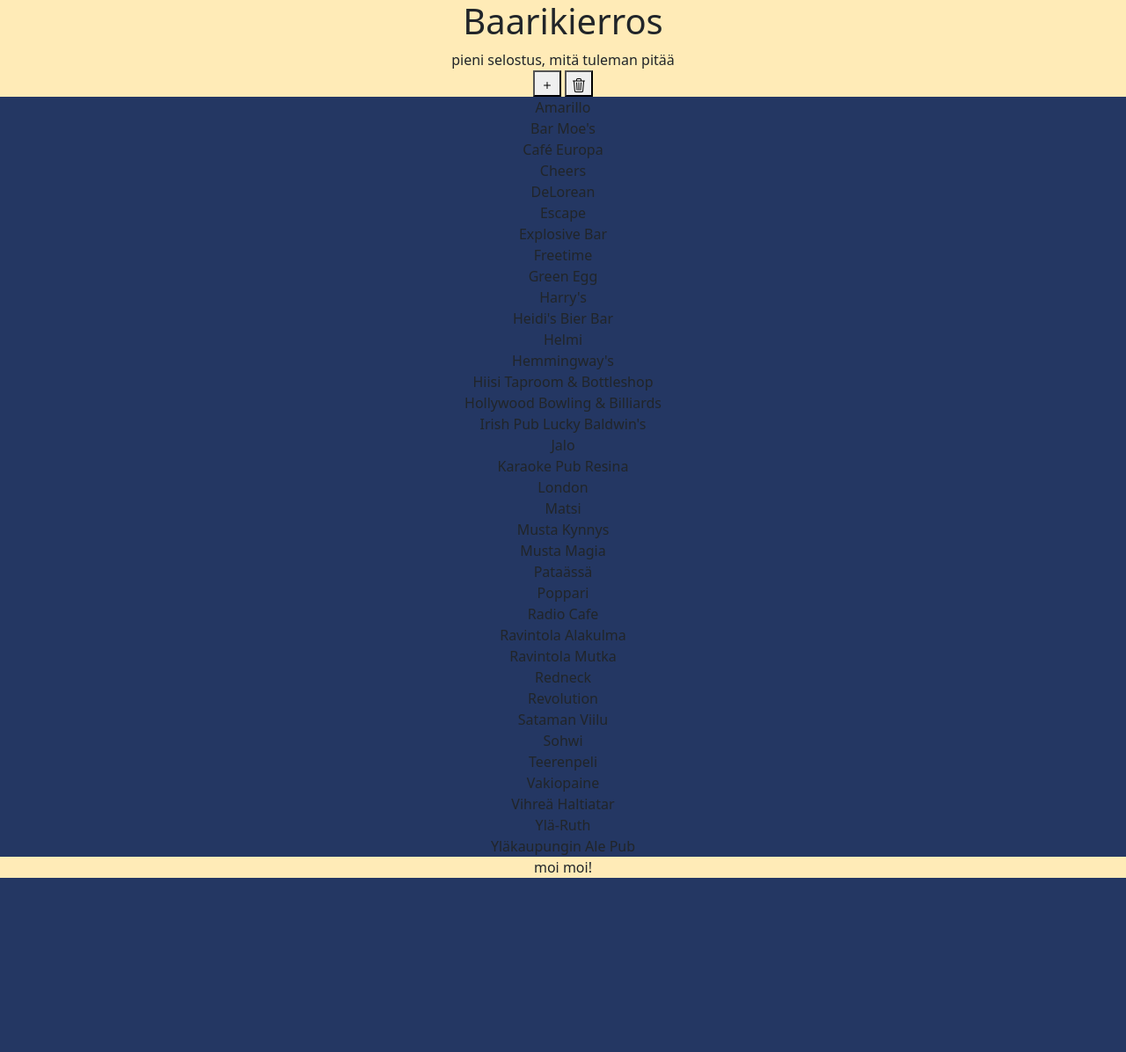
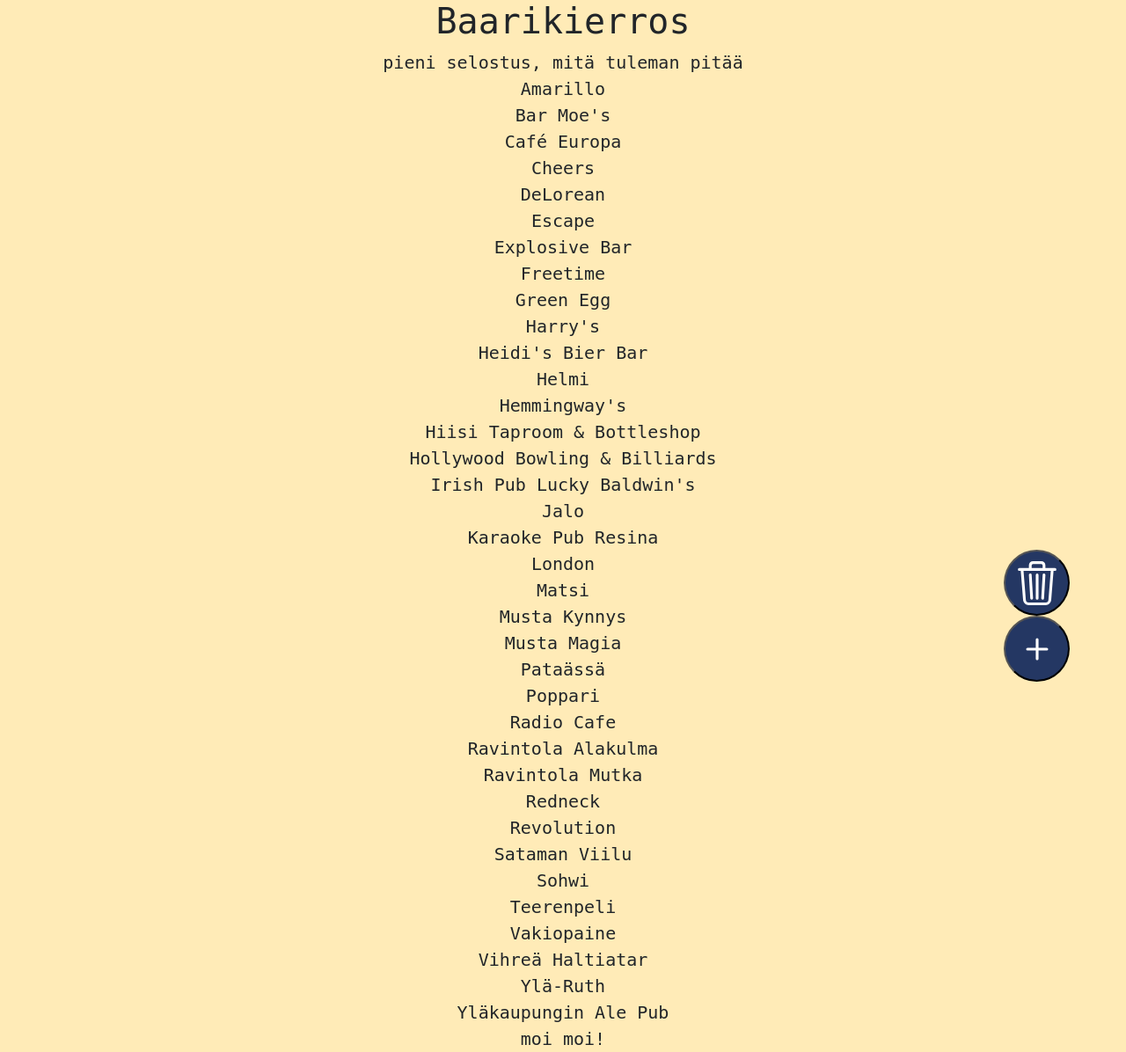
Before and after one commit to jjalaitinen/kaljakierros, a Flask app: page / in a window 1280 px wide. Shown: the whole page at 88% size. Before the commit the page ends 998 px from the top, so only its background shows below. Run offline with Flask 2, Linux system fonts and the light colour scheme.

Commit message:
. Lisäksi vähän muutoksia/kokeiluja väreihin ja fontteihin

```diff
--- a/static/tyylit.css
+++ b/static/tyylit.css
@@ -9,6 +9,32 @@ ul {
   padding: 0;
   margin: 0 !important;
 }
+body {
+  font-family:monospace !important;
+  font-size:x-large !important;
+}
+
+#baarikierrosnapit {
+  right:0;
+  bottom:0;
+  padding-right: 5%;
+  padding-bottom: 5%;
+  height: 175px;
+  display: flex;
+  flex-direction: column;
+  justify-content: space-between;
+  position: fixed;
+}
+
+button {
+  background-color: #243763;
+  font-size:xx-large !important;
+  box-shadow: 5px #a6a6a6;
+  border-radius: 100% !important;
+  min-width: 75px;
+  min-height: 75px;
+
+}
 
 #alkujorinat {
   background-color: #ffebb7;
@@ -17,7 +43,7 @@ ul {
   background-color: #ffebb7;
 }
 #baari_info {
-  background-color: #243763;
+  background-color: #ffebb7;
 }
 #loppuhorinat {
   background-color: #ffebb7;
--- a/templates/index.html
+++ b/templates/index.html
@@ -30,32 +30,32 @@
 
     <div id="toiminnallisuus">
       <ul id="baarikierroslista" class="list-unstyled"></ul>
-      <div>
+      <div id="baarikierrosnapit">
+        <button id="poista_baarit">
+          <svg
+            xmlns="http://www.w3.org/2000/svg"
+            width="50"
+            height="50"
+            fill="white"
+            class="bi bi-trash3"
+            viewBox="0 0 16 16"
+          >
+            <path
+              d="M6.5 1h3a.5.5 0 0 1 .5.5v1H6v-1a.5.5 0 0 1 .5-.5ZM11 2.5v-1A1.5 1.5 0 0 0 9.5 0h-3A1.5 1.5 0 0 0 5 1.5v1H2.506a.58.58 0 0 0-.01 0H1.5a.5.5 0 0 0 0 1h.538l.853 10.66A2 2 0 0 0 4.885 16h6.23a2 2 0 0 0 1.994-1.84l.853-10.66h.538a.5.5 0 0 0 0-1h-.995a.59.59 0 0 0-.01 0H11Zm1.958 1-.846 10.58a1 1 0 0 1-.997.92h-6.23a1 1 0 0 1-.997-.92L3.042 3.5h9.916Zm-7.487 1a.5.5 0 0 1 .528.47l.5 8.5a.5.5 0 0 1-.998.06L5 5.03a.5.5 0 0 1 .47-.53Zm5.058 0a.5.5 0 0 1 .47.53l-.5 8.5a.5.5 0 1 1-.998-.06l.5-8.5a.5.5 0 0 1 .528-.47ZM8 4.5a.5.5 0 0 1 .5.5v8.5a.5.5 0 0 1-1 0V5a.5.5 0 0 1 .5-.5Z"
+            />
+          </svg>
+        </button>
         <button id="lisaa_baari">
           <svg
             xmlns="http://www.w3.org/2000/svg"
-            width="16"
-            height="16"
-            fill="currentColor"
+            width="50"
+            height="50"
+            fill="white"
             class="bi bi-plus"
             viewBox="0 0 16 16"
           >
             <path
               d="M8 4a.5.5 0 0 1 .5.5v3h3a.5.5 0 0 1 0 1h-3v3a.5.5 0 0 1-1 0v-3h-3a.5.5 0 0 1 0-1h3v-3A.5.5 0 0 1 8 4z"
-            />
-          </svg>
-        </button>
-        <button id="poista_baarit">
-          <svg
-            xmlns="http://www.w3.org/2000/svg"
-            width="16"
-            height="16"
-            fill="currentColor"
-            class="bi bi-trash3"
-            viewBox="0 0 16 16"
-          >
-            <path
-              d="M6.5 1h3a.5.5 0 0 1 .5.5v1H6v-1a.5.5 0 0 1 .5-.5ZM11 2.5v-1A1.5 1.5 0 0 0 9.5 0h-3A1.5 1.5 0 0 0 5 1.5v1H2.506a.58.58 0 0 0-.01 0H1.5a.5.5 0 0 0 0 1h.538l.853 10.66A2 2 0 0 0 4.885 16h6.23a2 2 0 0 0 1.994-1.84l.853-10.66h.538a.5.5 0 0 0 0-1h-.995a.59.59 0 0 0-.01 0H11Zm1.958 1-.846 10.58a1 1 0 0 1-.997.92h-6.23a1 1 0 0 1-.997-.92L3.042 3.5h9.916Zm-7.487 1a.5.5 0 0 1 .528.47l.5 8.5a.5.5 0 0 1-.998.06L5 5.03a.5.5 0 0 1 .47-.53Zm5.058 0a.5.5 0 0 1 .47.53l-.5 8.5a.5.5 0 1 1-.998-.06l.5-8.5a.5.5 0 0 1 .528-.47ZM8 4.5a.5.5 0 0 1 .5.5v8.5a.5.5 0 0 1-1 0V5a.5.5 0 0 1 .5-.5Z"
             />
           </svg>
         </button>
```
